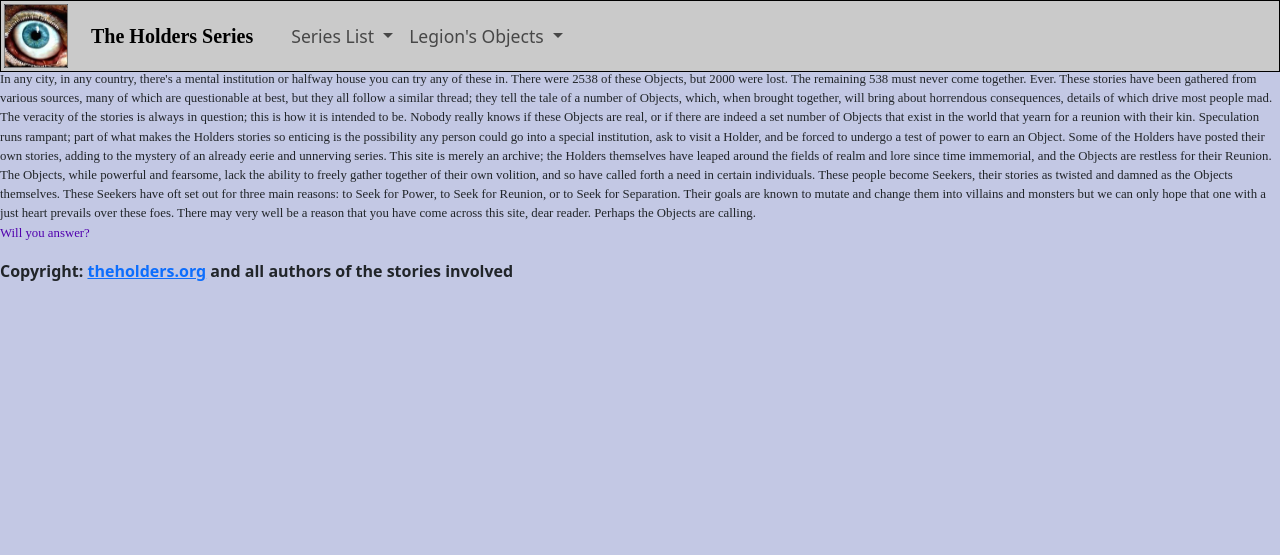
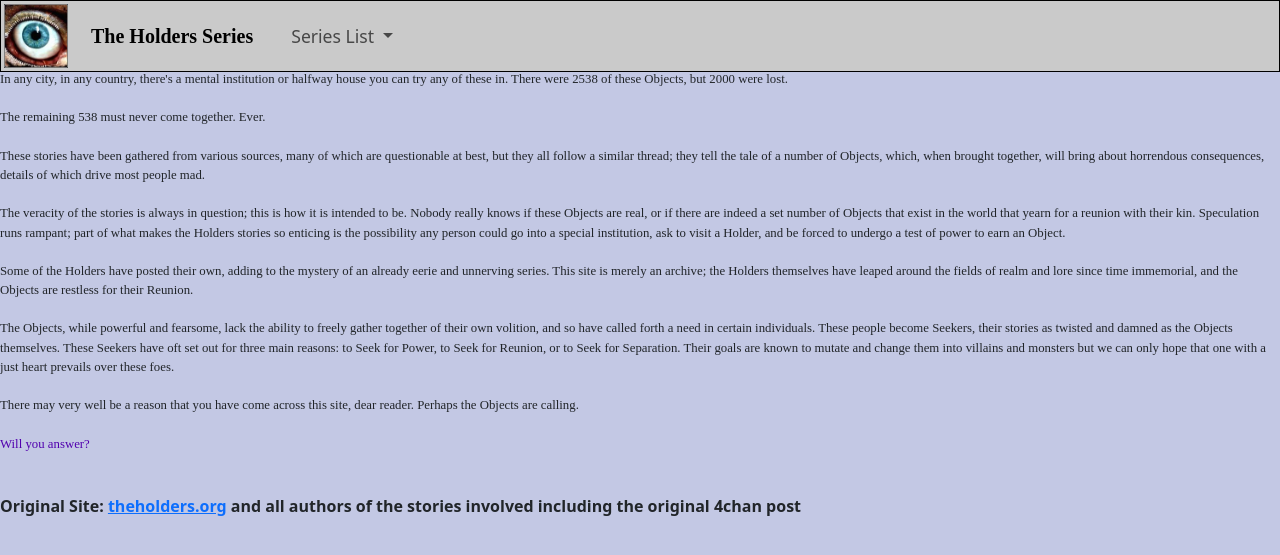
Before and after one commit to robzombie91/The-Holders-Portable, a PHP site: page / in a window 1280 px wide. Shown: the top 555 px of the page. Run offline with PHP 8.4, Linux system fonts and the light colour scheme; data comes from the database, SQL or seed files in the repository.

Commit message:
Add files via upload

```diff
--- a/index.php
+++ b/index.php
@@ -55,16 +55,6 @@ $result = $conn->query($sql);
 </ul>
           </li>
 
-          <li class="nav-item dropdown">
-            <a class="nav-link dropdown-toggle" id="navbarDropdown" role="button" data-bs-toggle="dropdown" aria-expanded="false">
-              Legion's Objects
-            </a>
-
-            <ul class="dropdown-menu" aria-labelledby="navbarDropdown" height="40px">
-              <li><a class="dropdown-item" data-bs-toggle="collapse" data-bs-target=".navbar-collapse.show" onclick="loadContent('')">His Holder</a></li>
-            </ul>
-          </li>
-
         </ul>
 
       </div>
@@ -75,19 +65,20 @@ $result = $conn->query($sql);
   <main id="main-content">
     <!-- Main content -->
     <p>
-      In any city, in any country, there's a mental institution or halfway house you can try any of these in. There were 2538 of these Objects, but 2000 were lost.
-
-      The remaining 538 must never come together. Ever.
-
-      These stories have been gathered from various sources, many of which are questionable at best, but they all follow a similar thread; they tell the tale of a number of Objects, which, when brought together, will bring about horrendous consequences, details of which drive most people mad.
-
-      The veracity of the stories is always in question; this is how it is intended to be. Nobody really knows if these Objects are real, or if there are indeed a set number of Objects that exist in the world that yearn for a reunion with their kin. Speculation runs rampant; part of what makes the Holders stories so enticing is the possibility any person could go into a special institution, ask to visit a Holder, and be forced to undergo a test of power to earn an Object.
-
-      Some of the Holders have posted their own stories, adding to the mystery of an already eerie and unnerving series. This site is merely an archive; the Holders themselves have leaped around the fields of realm and lore since time immemorial, and the Objects are restless for their Reunion.
-
-      The Objects, while powerful and fearsome, lack the ability to freely gather together of their own volition, and so have called forth a need in certain individuals. These people become Seekers, their stories as twisted and damned as the Objects themselves. These Seekers have oft set out for three main reasons: to Seek for Power, to Seek for Reunion, or to Seek for Separation. Their goals are known to mutate and change them into villains and monsters but we can only hope that one with a just heart prevails over these foes.
-
-      There may very well be a reason that you have come across this site, dear reader. Perhaps the Objects are calling.
+    In any city, in any country, there's a mental institution or halfway house you can try any of these in. There were 2538 of these Objects, but 2000 were lost.
+<br><br>
+The remaining 538 must never come together. Ever.
+<br><br>
+These stories have been gathered from various sources, many of which are questionable at best, but they all follow a similar thread; they tell the tale of a number of Objects, which, when brought together, will bring about horrendous consequences, details of which drive most people mad.</a>
+<br>
+<br>The veracity of the stories is always in question; this is how it is intended to be. Nobody really knows if these Objects are real, or if there are indeed a set number of Objects that exist in the world that yearn for a reunion with their kin.</a> Speculation runs rampant; part of what makes the Holders stories so enticing is the possibility any person could go into a special institution, ask to visit a Holder, and be forced to undergo a test of power to earn an Object.
+<br>
+<br>Some of the Holders have posted their own, adding to the mystery of an already eerie and unnerving series. This site is merely an archive; the Holders themselves have leaped around the fields of realm and lore since time immemorial, and the Objects are restless for their Reunion.
+<br>
+<br>The Objects, while powerful and fearsome, lack the ability to freely gather together of their own volition, and so have called forth a need in certain individuals.  These people become Seekers</a>, their stories as twisted and damned as the Objects themselves. These Seekers have oft set out for three main reasons: to Seek for Power, to Seek for Reunion, or to Seek for Separation. Their goals are known to mutate and change them into villains</a> and monsters</a> but we can only hope that one with a just heart</a> prevails over these foes.
+<br>
+<br>There may very well be a reason that you have come across this site, dear reader. Perhaps the Objects are calling.</a>
+<br>
 
 
 
@@ -99,8 +90,9 @@ $result = $conn->query($sql);
  </main>
 
   <footer>
+    <br>
     <!-- Footer content -->
-    <b>Copyright: <a href="https://web.archive.org/web/20200629152446/http://theholders.org/?Special:Main">theholders.org</a> and all authors of the stories involved</b>
+    <b>Original Site: <a href="https://web.archive.org/web/20200629152446/http://theholders.org/?Special:Main">theholders.org</a> and all authors of the stories involved including the original 4chan post</b>
   </footer>
 
   <script src="https://cdn.jsdelivr.net/npm/bootstrap@5.3.0/dist/js/bootstrap.bundle.min.js" integrity="sha384-geWF76RCwLtnZ8qwWowPQNguL3RmwHVBC9FhGdlKrxdiJJigb/j/68SIy3Te4Bkz" crossorigin="anonymous"></script>
```
